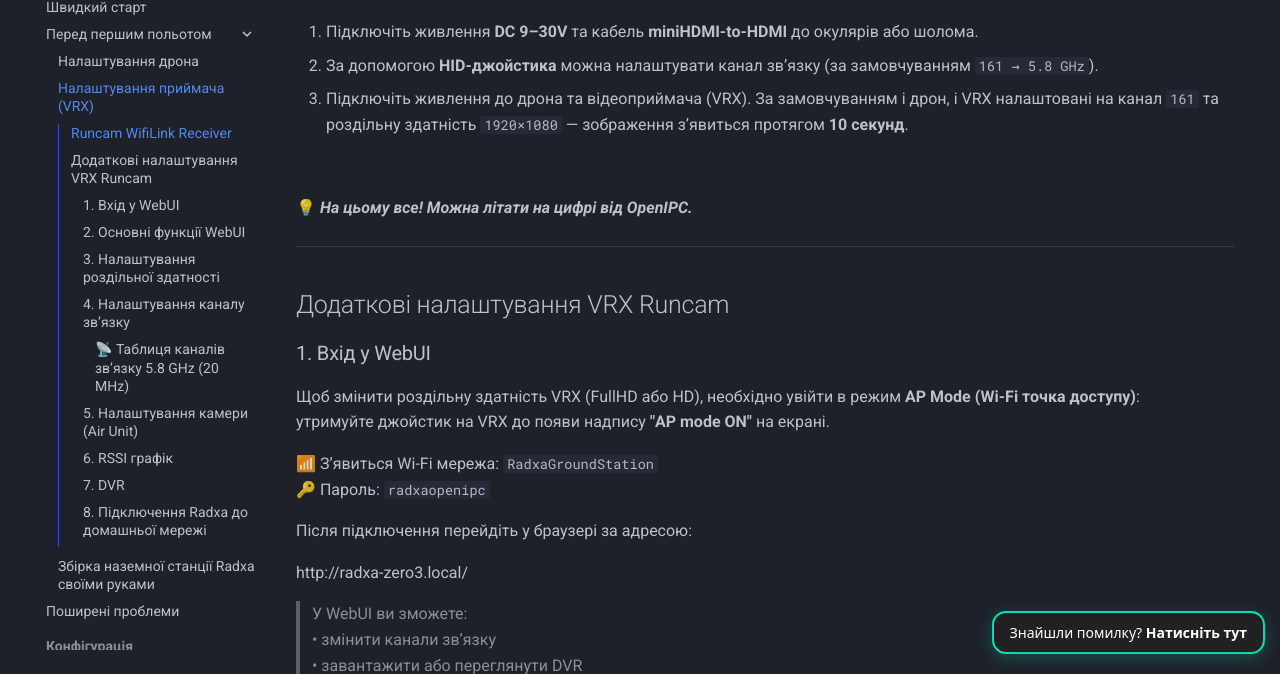
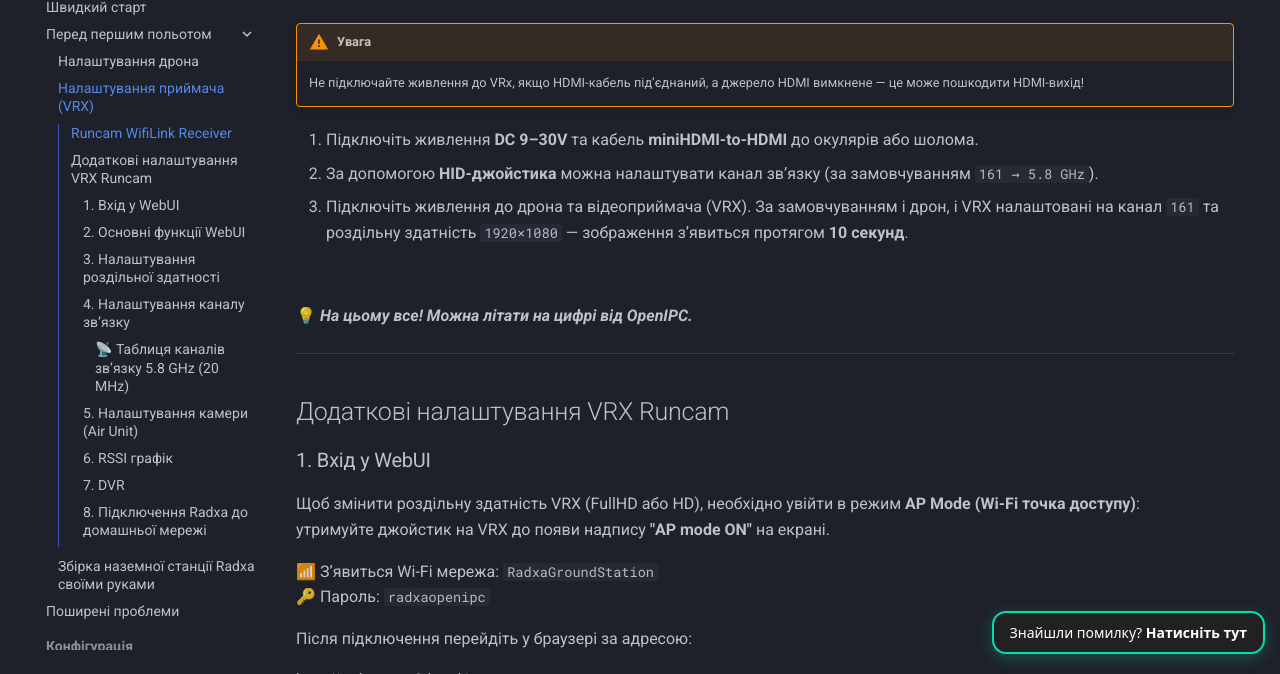
Before and after one commit to Maxwell456/openipc-docs-ukr, an MkDocs documentation site: the page built from docs/groundstation.md, in a window 1280 px wide and 900 px high, scrolled down 324 px, cut to the strip 226-900 px from the top of the window. Built offline with MkDocs 1.6.1 and Material for MkDocs 9.7.7, drawn with Linux system fonts in a browser that asks for light colours.

Commit message:
Deploy to Github Page

```diff
--- a/docs/groundstation.md
+++ b/docs/groundstation.md
@@ -10,6 +10,9 @@ description: Покрокова інструкція налаштування VR
 <div style="text-align: center;">
   <iframe width="560" height="315" src="https://www.youtube.com/embed/BP7Ns7H9wvI?si=sUkZiTPDYfQbjkLS" title="YouTube video player" frameborder="0" allow="accelerometer; autoplay; clipboard-write; encrypted-media; gyroscope; picture-in-picture; web-share" referrerpolicy="strict-origin-when-cross-origin" allowfullscreen></iframe>
 </div>
+
+!!! warning "Увага"
+    Не підключайте живлення до VRx, якщо HDMI-кабель під’єднаний, а джерело HDMI вимкнене — це може пошкодити HDMI-вихід!
 
 1. Підключіть живлення **DC 9–30V** та кабель **miniHDMI-to-HDMI** до окулярів або шолома.
 2. За допомогою **HID-джойстика** можна налаштувати канал зв’язку (за замовчуванням `161 → 5.8 GHz`).
```
Also changed, not shown: 1 other file.
